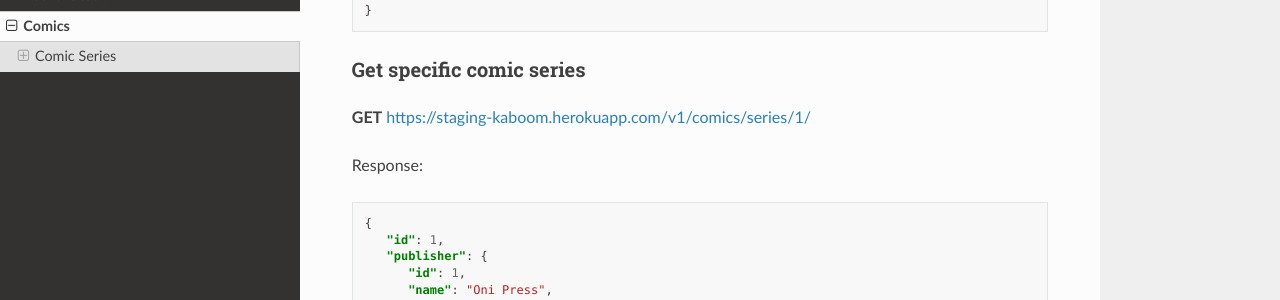
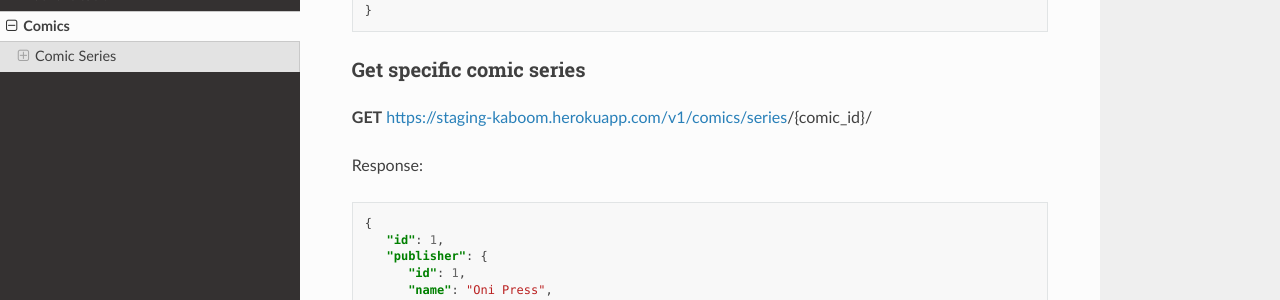
Before and after one commit to kaboom-db/kaboom-docs, a Sphinx documentation site: the page built from docs/source/comics.rst, in a window 1280 px wide and 900 px high, scrolled down 1988 px. Shown: the part 150-450 px from the top of the window. Built offline with Sphinx 7.4.7 and the Read the Docs theme 2.0.0, drawn with Linux system fonts in a browser that asks for light colours; some of the changed lines change nothing that is shown.

Commit message:
update id

```diff
--- a/docs/source/comics.rst
+++ b/docs/source/comics.rst
@@ -122,7 +122,7 @@ Response:
 Get specific comic series
 #####
 
-**GET** https://staging-kaboom.herokuapp.com/v1/comics/series/1/
+**GET** https://staging-kaboom.herokuapp.com/v1/comics/series/{comic_id}/
 
 Response:
 
@@ -150,4 +150,4 @@ Response:
 .. autosummary::
    :toctree: generated
 
-   lumache
+   kaboom
```
